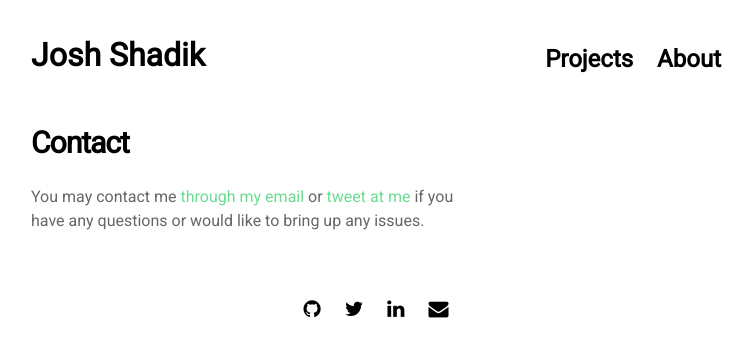
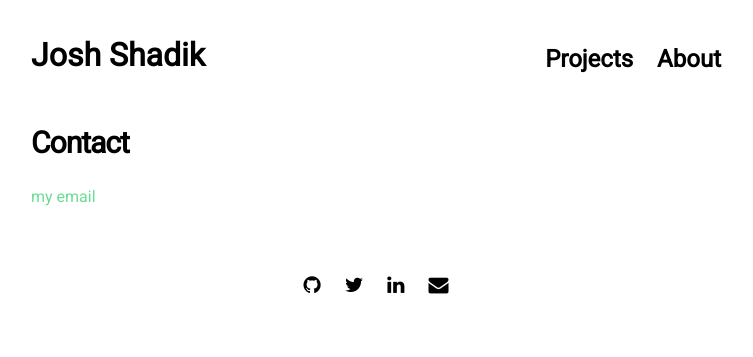
Before and after one commit to joshshadik/joshshadik.github.io, a Jekyll site: the page built from pages/contact.html, in a window 1280 px wide. Shown: the top 357 px of the page, without its empty margins (264-1017 px from the left). Built offline with Jekyll 4.4.1, drawn with Linux system fonts in a browser that asks for light colours; nearby versions of some CDN libraries.

Commit message:
Update settings.yml

```diff
--- a/_data/settings.yml
+++ b/_data/settings.yml
@@ -45,7 +45,7 @@ about: >
 contact: >
   # Contact
 
-  You may contact me [through my email](mailto:l.nguyen.paul@gmail.com) or [tweet at me](https://twitter.com/intent/tweet?text=%40paululele) if you have any questions or would like to bring up any issues.
+  [my email](mailto:josh@jsh.sh)
 
 #-------------------------------
 # Work Section
```
